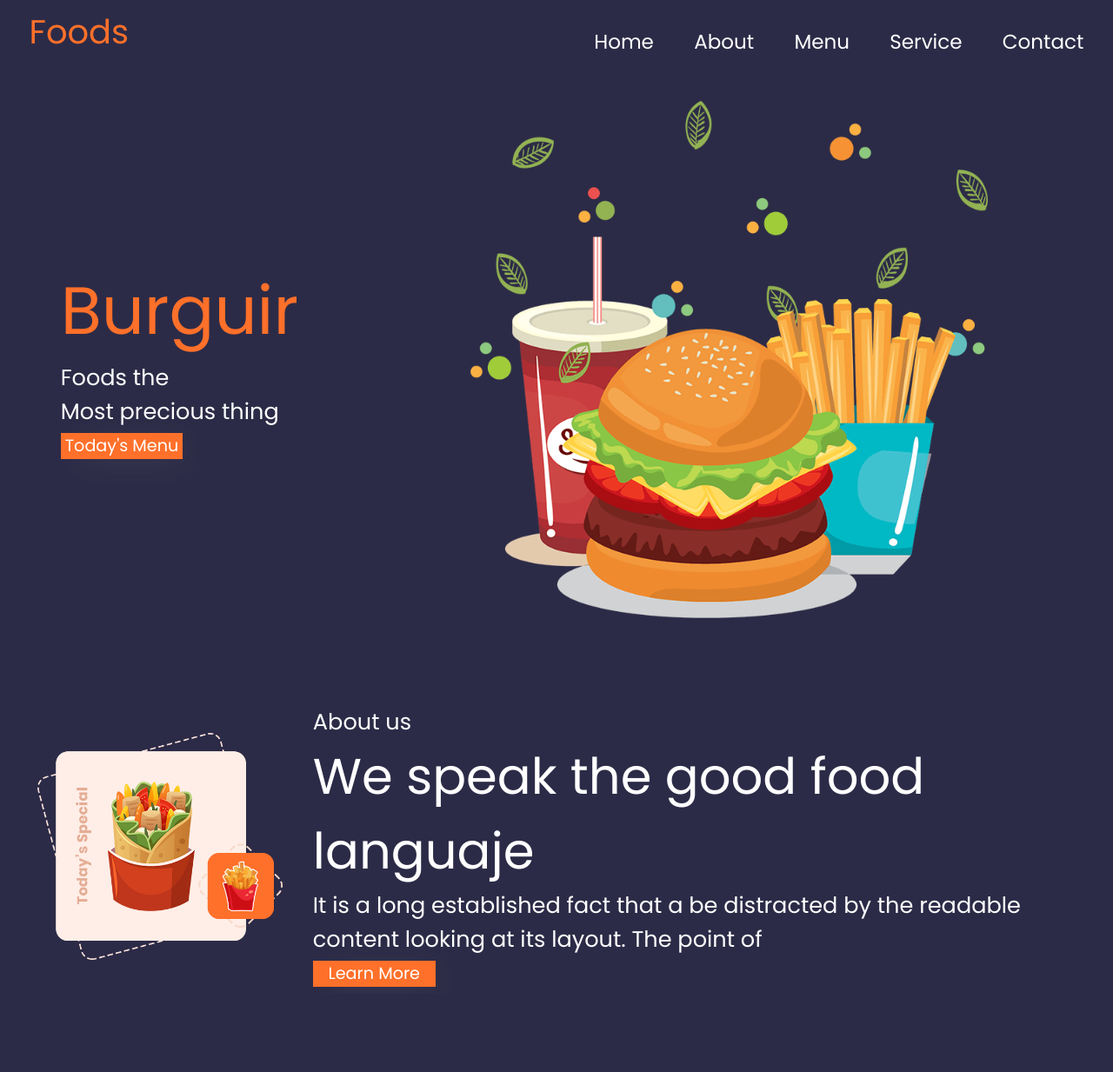
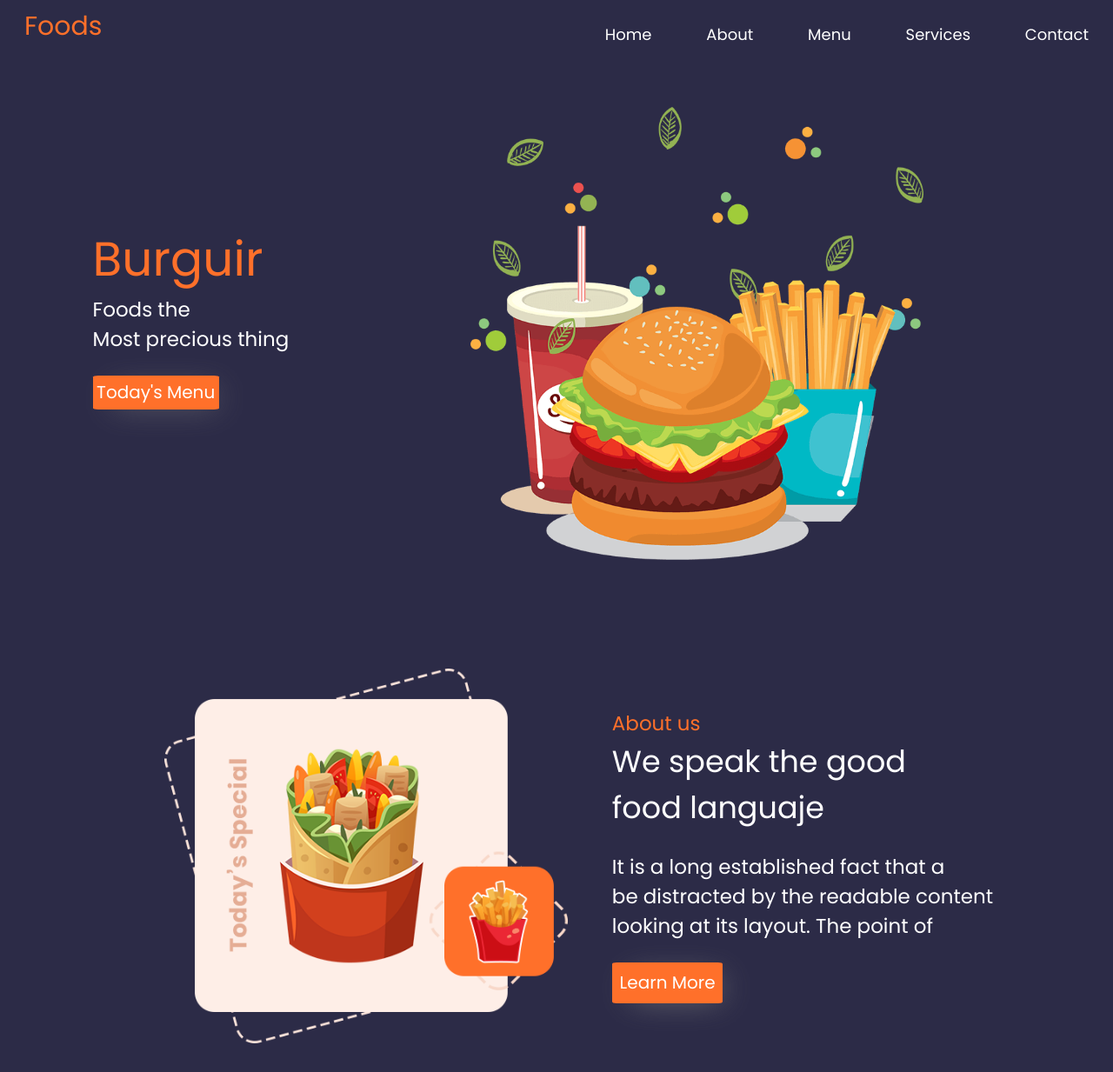
Before and after one commit to AndreyJz/Burgir, a plain HTML site: page index.html in a window 1280 px wide. Shown: the whole page at 87% size. Before the commit the page ends 1143 px from the top, so only its background shows below. Drawn offline with nearby package versions, Linux system fonts and the light colour scheme.

Commit message:
mitad +-

```diff
--- a/css/stylo.css
+++ b/css/stylo.css
@@ -9,71 +9,73 @@
 
 .navtitle{
     color: #ff702a;
-    font-size: 3vi;
-    padding-left: 2vi;
+    font-size: 30px;
+    padding-left: 20px;
 }
 
 .title{
     color: #ff702a;
-    font-size: 6vi;
+    font-size: 55px;
 }
 
 .Wtitle{
     color: #fff;
-    font-size: 4.5vi;
+    font-size: 35px;
 }
 
 .subtitle{
-    font-size: 2vi;
+    font-size: 23px;
     color: #fff;
+}
+
+#about .subtitle{
+    font-size: 23px;
 }
 
 .vuiton{
     box-shadow: 10px 6px 37px -13px gray;
-    width: 11vw;
-    height: 2.4vw;
+    width: max-content;
+    height: max-content;
+    padding: 2%;
     background-color: #ff702a;
+    border-radius: 4%;
 }
 
 .link{
     display: flex;
     color: #fff;
-    font-size: 1vi;
-
+    font-size: 20px;
+    width: max-content;
     text-decoration: none;
     background-color: transparent;
     align-items: center;
     justify-content: center;
 }
 
-section img{
-    height: auto;
-    display: flex;
-    justify-content: justify;
-    align-items: center;
-}
-
 nav a{
     text-decoration: none;
     color: #fff;
+    font-size: 18px;
 }
 
 nav{
     display: flex;
     justify-content: space-between;
     align-items: flex-end;
-    padding-bottom: 4vi;
+    padding-bottom: 20PX;
 }
 
 section img{
-    width: 80%;
+    width: 70%;
 }
 
 .home{
+    padding: 50px;
+    padding-bottom: 100px;
     display: flex;
     flex-wrap: wrap;
-    width: 100%;
-    min-height: 500px;
+    width: auto;
+    min-height: 300px;
     justify-content: space-around;
     align-items: center;
 }
@@ -84,8 +86,31 @@ section img{
     justify-content: center;
 }
 
+#about .block{
+    width: auto;
+    display: flex;
+    justify-content: center;
+    padding: 25px;
+}
+
+#about img{
+    width: 90%;
+}
+
 .about{
     display: flex;
-    justify-content: space-around;
+    flex-wrap: wrap-reverse;
+    width: auto;
+    min-height: 300px;
+    justify-content: center;
     align-items: center;
 }
+
+@media screen and (max-width: 800px) {
+    * {
+        text-align: center;
+    }
+    .vuiton{
+        margin: auto;
+    }
+}
--- a/index.html
+++ b/index.html
@@ -10,44 +10,45 @@
 <body>
     <nav>
         <div class="navtitle">Foods</div>
-        <div style="display: flex; justify-content:space-between; width: 44vi; font-size: 1.8vi; padding-right: 2vi; ">
+        <div style="display: flex; justify-content:space-between; width: 44%; padding-right: 20px; ">
             <a href="#home">Home</a>
             <a href="#about">About</a>
-            <a href="#">Menu</a>
-            <a href="#">Service</a>
-            <a href="#">Contact</a>
+            <a href="#menu">Menu</a>
+            <a href="#services">Services</a>
+            <a href="#contact">Contact</a>
         </div>
     </nav>
 
     <div class="home" id="home">
-        <section>
+        <section style="padding-bottom: 40px;">
             <div class="title">Burguir</div>
             <div class="subtitle">Foods the <br>
                 Most precious thing
             </div>
+            <br>
             <div class="vuiton">
-                <a href="#menu" class="link" style="font-size: 1.5vi; margin: 3%; ">Today's Menu</a>
+                <a href="#menu" class="link">Today's Menu</a>
             </div>
         </section>
         <section class="block">
             <img class="img" src="./img/home.png" alt="burgir">
         </section>
     </div>
-    <br><br><br><br>
+
     <div class="about" id="about">
         <section class="block">
             <img class="img" src="./img/about.png" alt="burgir">
         </section>
         <section>
-            <div class="subtitle">About us</div>
-            <div class="Wtitle">We speak the good
-                food languaje</div>
-            <div class="subtitle">It is a long established fact that a
-                be distracted by the readable content
+            <div class="subtitle" style="   color: #ff702a;">About us</div>
+            <div class="Wtitle">We speak the good <br>
+                food languaje</div><br>
+            <div class="subtitle">It is a long established fact that a <br>
+                be distracted by the readable content <br>
                 looking at its layout. The point of
-            </div>
+            </div><br>
             <div class="vuiton">
-                <a href="#menu" class="link" style="font-size: 1.5vi; margin: 3%; ">Learn More</a>
+                <a href="#menu" class="link">Learn More</a>
             </div>
         </section>
     </div>
```
